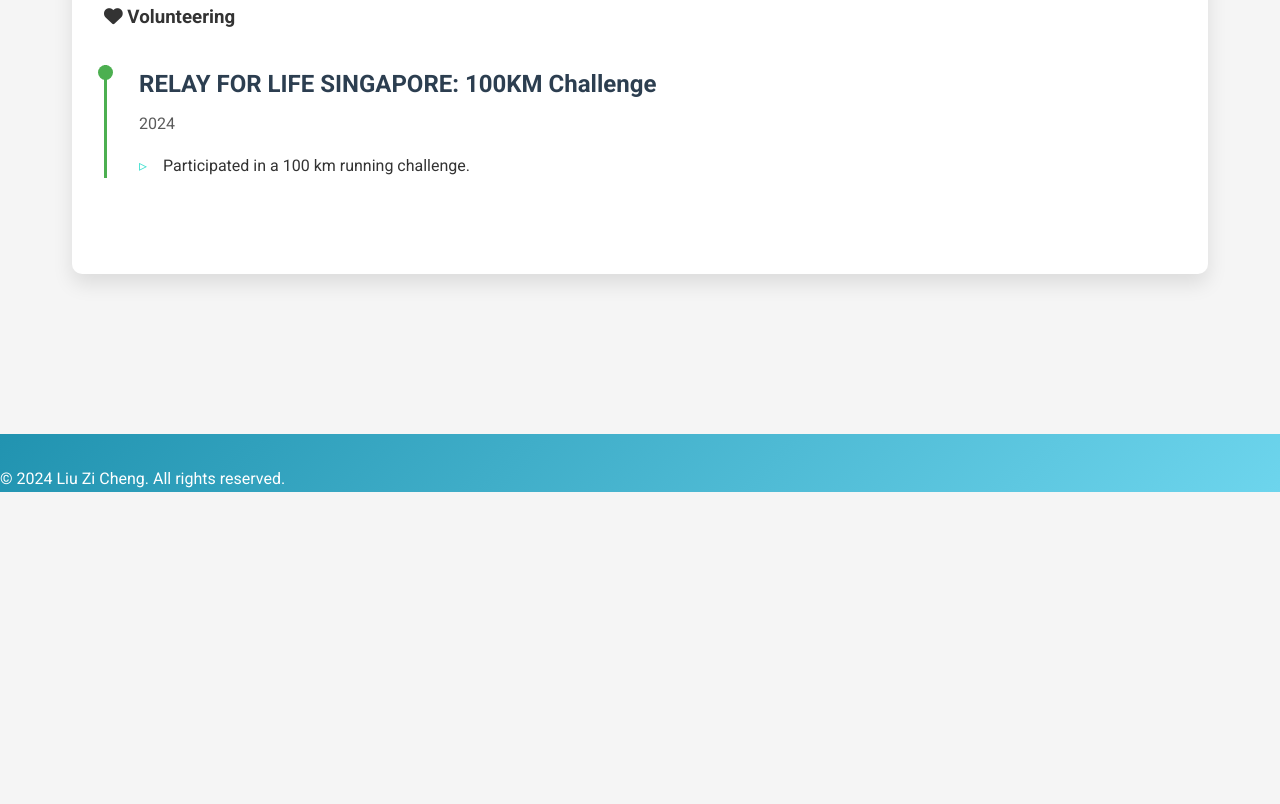
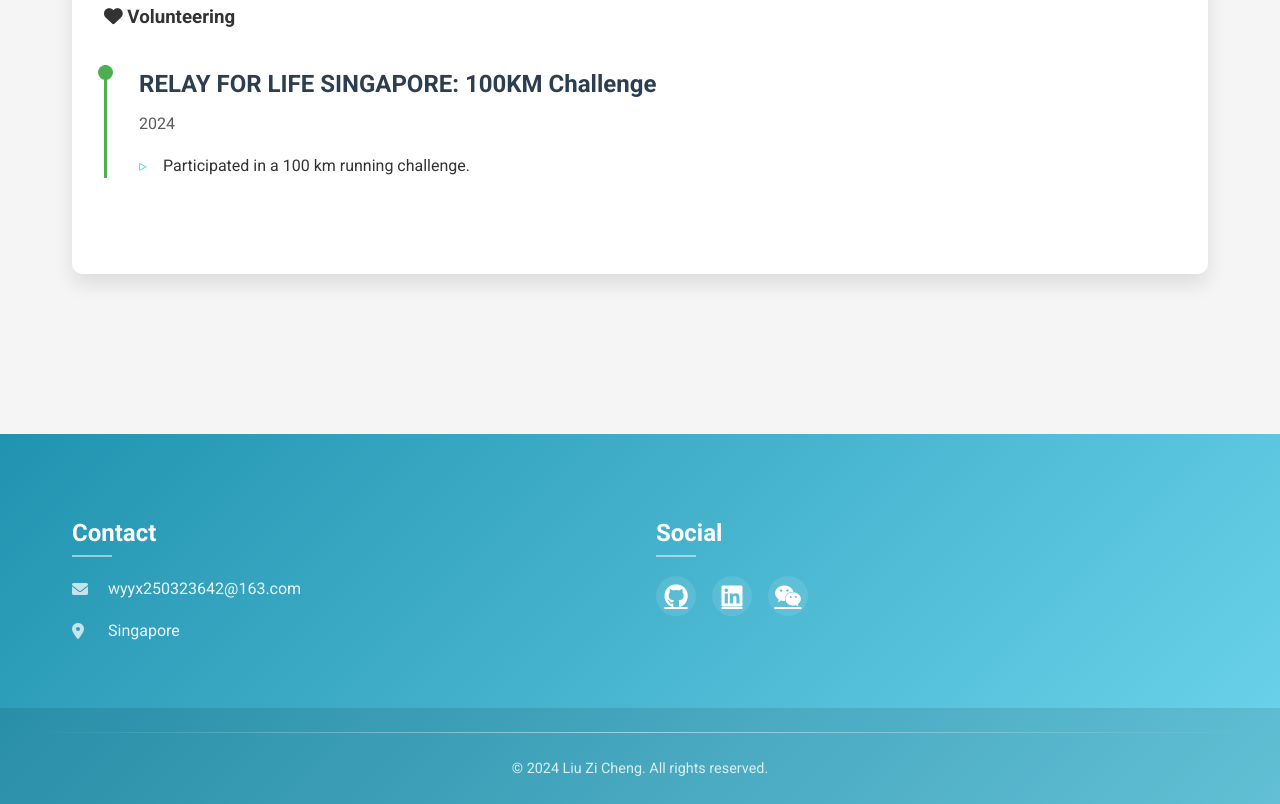
Before and after one commit to yorhagengyue/Liu.github.io, a plain HTML site: page about.html in a window 1280 px wide. Shown: the part 2123-2927 px from the top of the page. Before the commit the page ends 2615 px from the top, so only its background shows below. Drawn offline with Linux system fonts and the light colour scheme; a script that the page names is missing.

Commit message:
Update about.html

```diff
--- a/about.html
+++ b/about.html
@@ -143,8 +143,36 @@
     </div>
 
     <footer>
-        <p>&copy; 2024 Liu Zi Cheng. All rights reserved.</p>
+        <div class="footer-content">
+            <div class="footer-section">
+                <h4>Contact</h4>
+                <div class="contact-details">
+                    <p><i class="fas fa-envelope"></i> wyyx250323642@163.com</p>
+                    <p><i class="fas fa-map-marker-alt"></i> Singapore</p>
+                </div>
+            </div>
+            <div class="footer-section">
+                <h4>Social</h4>
+                <div class="social-links">
+                    <a href="https://github.com/Monika-12138" target="_blank"><i class="fab fa-github"></i></a>
+                    <a href="https://www.linkedin.com/in/zicheng-liu-5b643b338/" target="_blank"><i class="fab fa-linkedin"></i></a>
+                    <a href="#" class="wechat-btn"><i class="fab fa-weixin"></i></a>
+                </div>
+            </div>
+        </div>
+        <div class="footer-bottom">
+            <div class="footer-line"></div>
+            <p>&copy; 2024 Liu Zi Cheng. All rights reserved.</p>
+        </div>
     </footer>
+
+    <!-- WeChat Popup -->
+    <div class="wechat-popup">
+        <button class="close-popup"><i class="fas fa-times"></i></button>
+        <h3><i class="fab fa-weixin"></i> WeChat</h3>
+        <div class="wechat-id">wx2503230642</div>
+    </div>
+    <div class="popup-backdrop"></div>
 
     <script src="js/main.js"></script>
 </body>
```
